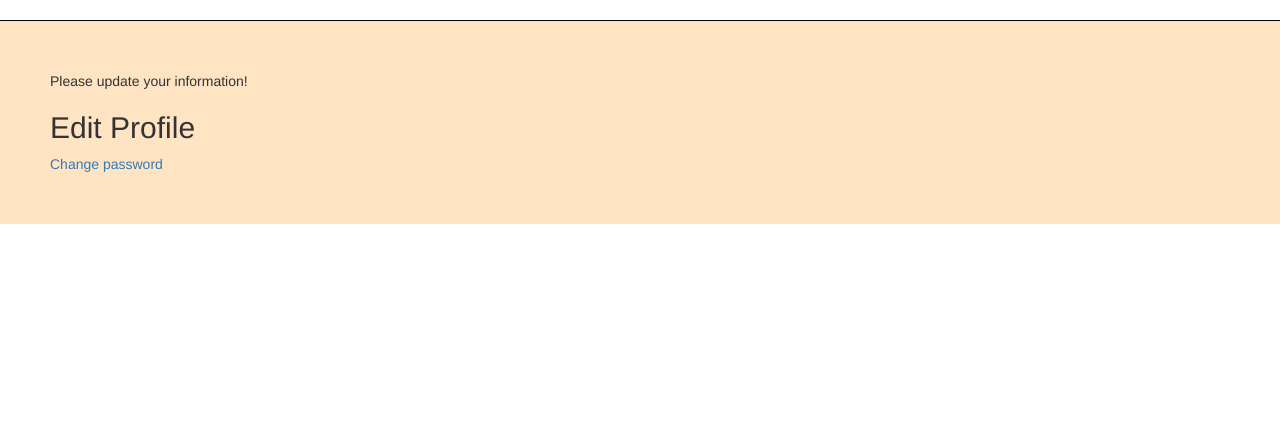
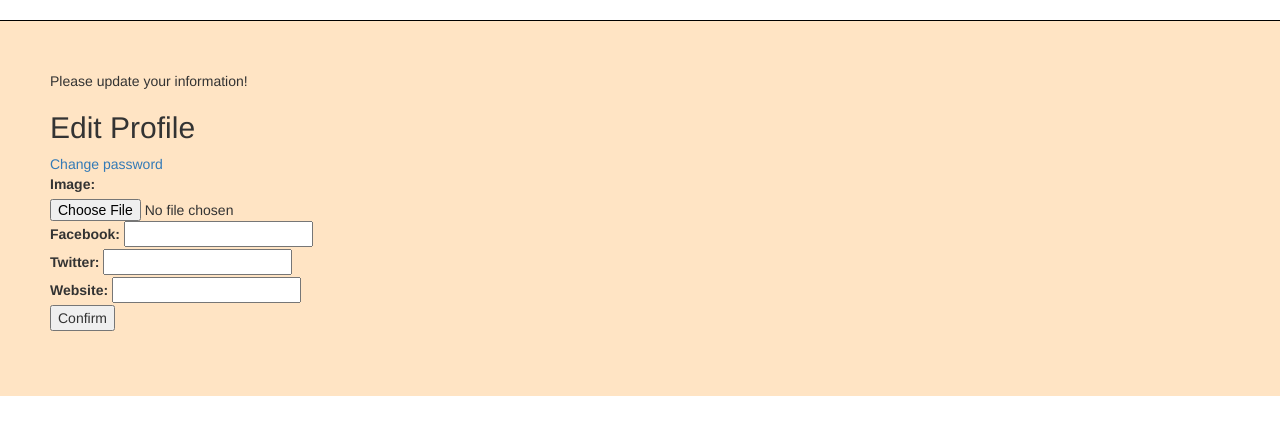
Before and after one commit to longnp030/BaiTapLonWeb, a Django app: template lms/templates/lms/user_profile.html in a window 1280 px wide. Shown: the part 120-555 px from the top of the page. Run offline with Django 3.2, Linux system fonts and the light colour scheme; the template is opened without the code that fills it: values that come from a table or form of the project are taken from there, others are empty; some libraries are stand-ins or nearby versions.

Commit message:
update user profile, now can edit profile, upload avatar, ...

```diff
--- a/lms/forms.py
+++ b/lms/forms.py
@@ -1,6 +1,7 @@
 from django import forms
 from django.contrib.auth.forms import UserCreationForm, ReadOnlyPasswordHashField
 from django.contrib.admin.widgets import RelatedFieldWidgetWrapper
+from django.forms.widgets import URLInput
 from django.utils.translation import gettext_lazy as _
 from .models import *
 
@@ -9,6 +10,28 @@ class StudentForm(forms.ModelForm):
     class Meta:
         model = Student
         fields = ['name', ]
+
+
+class StudentInfoForm(forms.ModelForm):
+    image = forms.ImageField(widget=forms.FileInput, required=False)
+    facebook = forms.URLField(widget=forms.URLInput, required=False)
+    twitter = forms.URLField(widget=forms.URLInput, required=False)
+    website = forms.URLField(widget=forms.URLInput, required=False)
+
+    class Meta:
+        model = Student
+        fields = ['image', 'facebook', 'twitter', 'website', ]
+
+
+class TeacherInfoForm(forms.ModelForm):
+    image = forms.ImageField(widget=forms.FileInput, required=False, localize=True)
+    facebook = forms.URLField(widget=forms.URLInput, required=False)
+    twitter = forms.URLField(widget=forms.URLInput, required=False)
+    website = forms.URLField(widget=forms.URLInput, required=False)
+
+    class Meta:
+        model = Teacher
+        fields = ['image', 'facebook', 'twitter', 'website', ]
 
 
 class RegisterForm(forms.ModelForm):
--- a/lms/models.py
+++ b/lms/models.py
@@ -324,17 +324,17 @@ class UserManager(BaseUserManager):
 
 
 class Student(models.Model):
-    id = models.IntegerField(unique=True, primary_key=True)
+    id = models.AutoField(unique=True, primary_key=True)
     name = models.CharField(max_length=45)
     email = models.CharField(unique=True, max_length=45)
-    image = models.ImageField(max_length=255, upload_to=upload_location_for_user, db_column='image')
+    image = models.ImageField(max_length=255, upload_to=upload_location_for_user, db_column='image', null=True)
     joindate = models.DateTimeField(db_column='joinDate', default=dt.datetime.now)  # Field name made lowercase.
     useremail = models.OneToOneField('User', models.DO_NOTHING, db_column='userEmail')  # Field name made lowercase.
 
     ## New
-    facebook = models.CharField(max_length=255, db_column='facebook', null=True)
-    twitter = models.CharField(max_length=255, db_column='twitter', null=True)
-    website = models.CharField(max_length=255, db_column='website', null=True)
+    facebook = models.CharField(max_length=255, db_column='facebook', null=True, blank=True)
+    twitter = models.CharField(max_length=255, db_column='twitter', null=True, blank=True)
+    website = models.CharField(max_length=255, db_column='website', null=True, blank=True)
 
     class Meta:
         managed = False
@@ -345,18 +345,18 @@ class Student(models.Model):
 
 
 class Teacher(models.Model):
-    id = models.IntegerField(primary_key=True)
+    id = models.AutoField(primary_key=True)
     name = models.CharField(max_length=45)
     email = models.CharField(unique=True, max_length=45)
-    image = models.ImageField(max_length=255, upload_to=upload_location_for_user, db_column='image')
+    image = models.ImageField(max_length=255, upload_to=upload_location_for_user, db_column='image', null=True)
     joindate = models.DateTimeField(db_column='joinDate')  # Field name made lowercase.
     currentdegree = models.CharField(db_column='currentDegree', max_length=45, blank=True, null=True)  # Field name made lowercase.
     useremail = models.OneToOneField('User', models.DO_NOTHING, db_column='userEmail')
 
     ## New
-    facebook = models.CharField(max_length=255, db_column='facebook', null=True)
-    twitter = models.CharField(max_length=255, db_column='twitter', null=True)
-    website = models.CharField(max_length=255, db_column='website', null=True)
+    facebook = models.CharField(max_length=255, db_column='facebook', null=True, blank=True)
+    twitter = models.CharField(max_length=255, db_column='twitter', null=True, blank=True)
+    website = models.CharField(max_length=255, db_column='website', null=True, blank=True)
 
     class Meta:
         managed = False
--- a/lms/templates/lms/user_profile.html
+++ b/lms/templates/lms/user_profile.html
@@ -4,15 +4,23 @@
     <div class="course-detail">
 
         {% if this_student %}
-            <h1 id="student-info-header-txt">Student Information</h1>
+            <h1>Student Information</h1>
+            <img src="{{ this_student.image.url }}" width='100', height='100'>
             <p>{{ this_student.name }}</p>
             <p>{{ this_student.email }}</p>
             <p>{{ this_student.joindate }}</p>
+            <p>{{ this_student.facebook }}</p>
+            <p>{{ this_student.twitter }}</p>
+            <p>{{ this_student.website }}</p>
         {% elif this_teacher %}
             <h1>Teacher Information</h1>
+            <img src="{{ this_teacher.image.url }}" width='100', height='100'>
             <p>{{ this_teacher.name }}</p>
             <p>{{ this_teacher.email }}</p>
             <p>{{ this_teacher.joindate }}</p>
+            <p>{{ this_teacher.facebook }}</p>
+            <p>{{ this_teacher.twitter }}</p>
+            <p>{{ this_teacher.website }}</p>
         {% else %}
             <p>Please update your information!</p>
         {% endif %}
@@ -20,6 +28,35 @@
         {% if this_user == this_student or this_user == this_teacher %}
             <h2>Edit Profile</h2>
             <div><a href="{% url 'change_password' %}">Change password</a></div>
+
+            {% if form %}
+            <div>
+                <form method="POST" class="form-group" enctype='Multipart/form-data'>
+                    {% csrf_token %}
+                    <div>
+                        <label for="id_image">Image:</label>
+                        <input type="file" name="image" accept="image/*" id="id_image">
+                    </div>
+
+                    <div>
+                        <label for="id_facebook">Facebook:</label>
+                        <input type="url" name="facebook" id="id_facebook">
+                    </div>
+
+                    <div>
+                        <label for="id_twitter">Twitter:</label>
+                        <input type="url" name="twitter" id="id_twitter">
+                    </div>
+
+                    <div>
+                        <label for="id_website">Website:</label>
+                        <input type="url" name="website" id="id_website">
+                    </div>
+                    <button type="submit">Confirm</button>
+                </form>
+            </div>
+            {% endif %}
+
             <script>
                 var info_text = document.getElementById("student-info-header-txt");
                 info_text.textContent = "My profile";
--- a/lms/templates/registration/teacher_register.html
+++ b/lms/templates/registration/teacher_register.html
@@ -2,7 +2,7 @@
 <html>
     <head>
         {% extends 'registration/login.html' %}
-        <title>{% block title %}Đăng ký làm giáo viên{% endblock %}</title>
+        <title>{% block title %}Teach with us{% endblock %}</title>
         <meta charset="utf-8">
     </head>
     <body>
@@ -13,7 +13,7 @@
                 {% csrf_token %}
                 {{ teacher_form|crispy }}
                 {{ user_form|crispy }}
-                <button type="submit" class="btn btn-success">Đăng ký</button>
+                <button type="submit">Confirm</button>
             </form>
         {% endblock %}
     </body>
--- a/lms/urls.py
+++ b/lms/urls.py
@@ -14,7 +14,6 @@ urlpatterns = [
     path('accounts/change_password/', views.change_password, name='change_password'),
     path('accounts/change_password_done/', views.change_password_done, name='change_password_done'),
     path('accounts/login/', LoginView.as_view(redirect_authenticated_user=True), name='login'),
-    #path('accounts/logon/', views.logon, name='logon'),
     path('accounts/register/', views.register, name='register'),
     path('accounts/register-as-teacher/', views.teacher_register, name='teacher_register'),
     path('accounts/register_done', views.register_done, name='register_done'),
--- a/references.txt
+++ b/references.txt
@@ -50,6 +50,8 @@ https://stackoverflow.com/questions/47182279/how-to-limit-choices-for-foreignkey
 https://simpleisbetterthancomplex.com/tutorial/2016/09/19/how-to-create-password-reset-view.html
 https://stackoverflow.com/questions/17041891/not-able-to-send-email-django
 https://ultimatedjango.com/learn-django/lessons/create-the-login-template/
+https://stackoverflow.com/questions/3139973/django-return-httpresponseredirect-to-an-url-with-a-parameter
+https://stackoverflow.com/questions/3430432/django-update-table
 
 
 GIT REFERENCES:
```
Also changed, not shown: lms/views.py (+28 -1 lines), lms/images/users/0.png (added), lms/images/users/0_Ht8bS3L.png (added), lms/images/users/0_PmF78zg.png (added).
